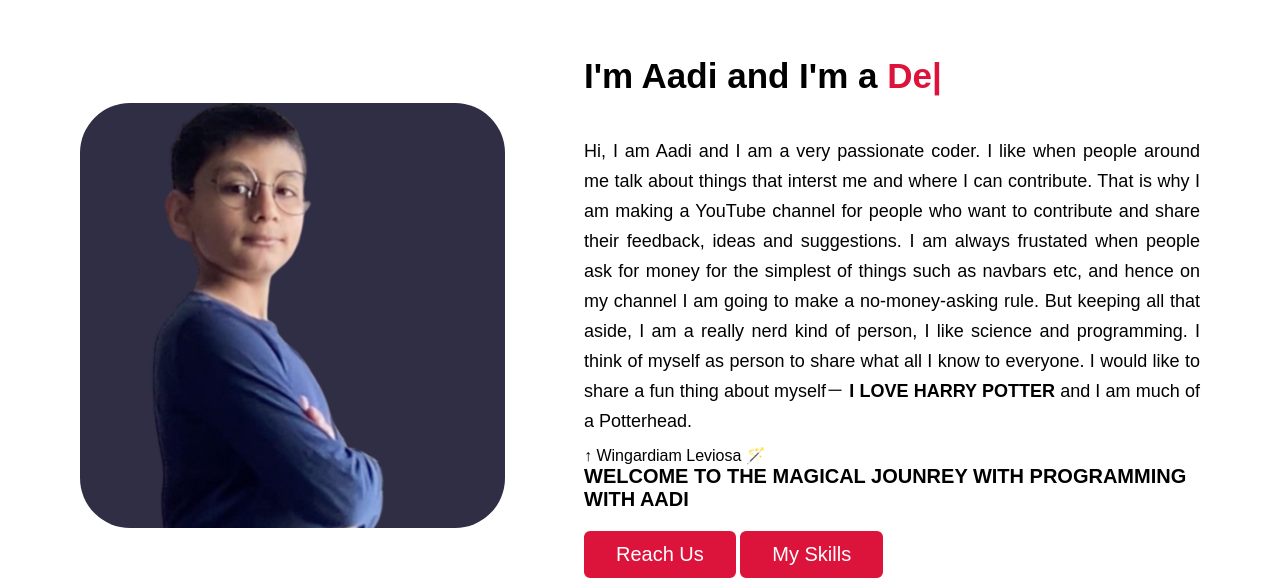
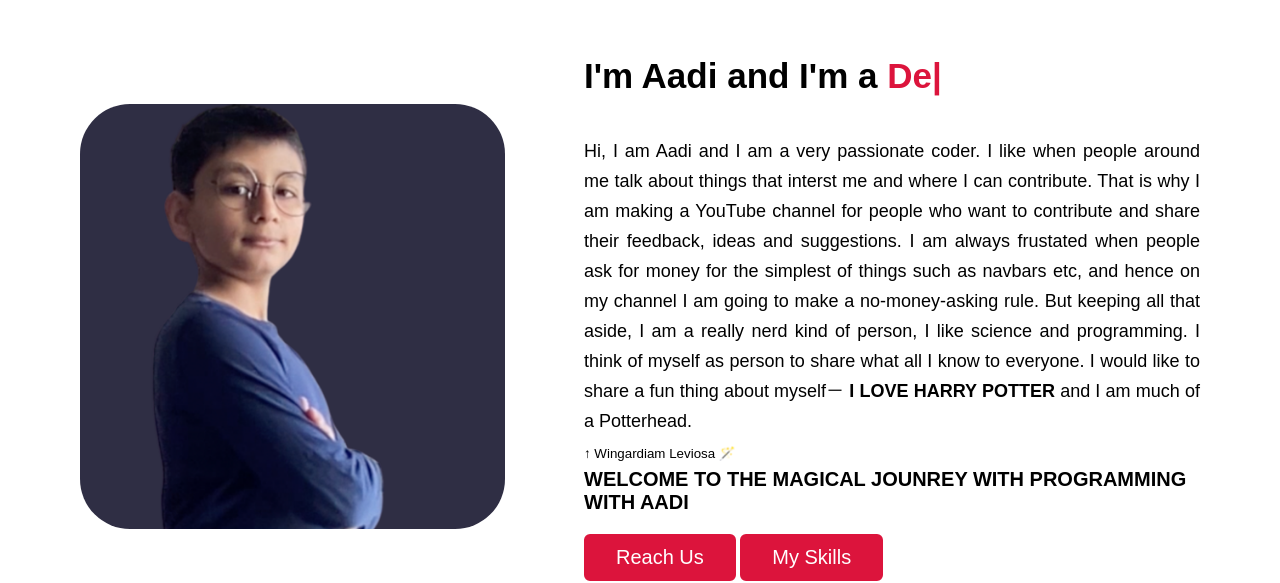
Before and after one commit to ProgrammingwithAadi/Programming-with-Aadi-Website, a plain HTML site: page index.html in a window 1280 px wide. Shown: the part 969-1552 px from the top of the page. Drawn offline with nearby package versions, Linux system fonts and the light colour scheme.

Commit message:
Making some changes

```diff
--- a/index.html
+++ b/index.html
@@ -73,7 +73,7 @@
 
                          <br>
                           </p>
-                          <caption>↑ Wingardiam Leviosa 🪄</caption>
+                          <sup>↑ Wingardiam Leviosa 🪄</sup>
                           <br>
                           <b>
 
```
